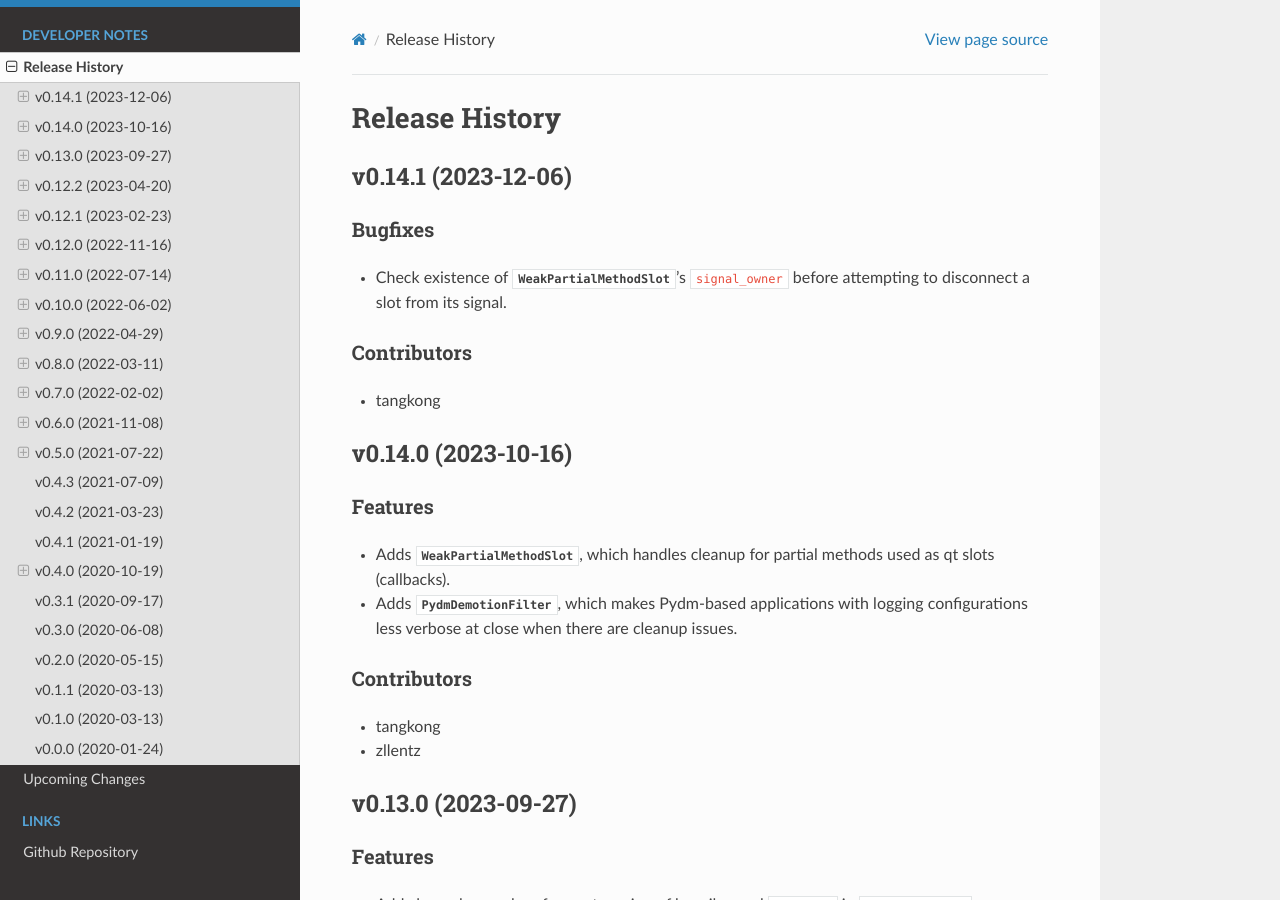
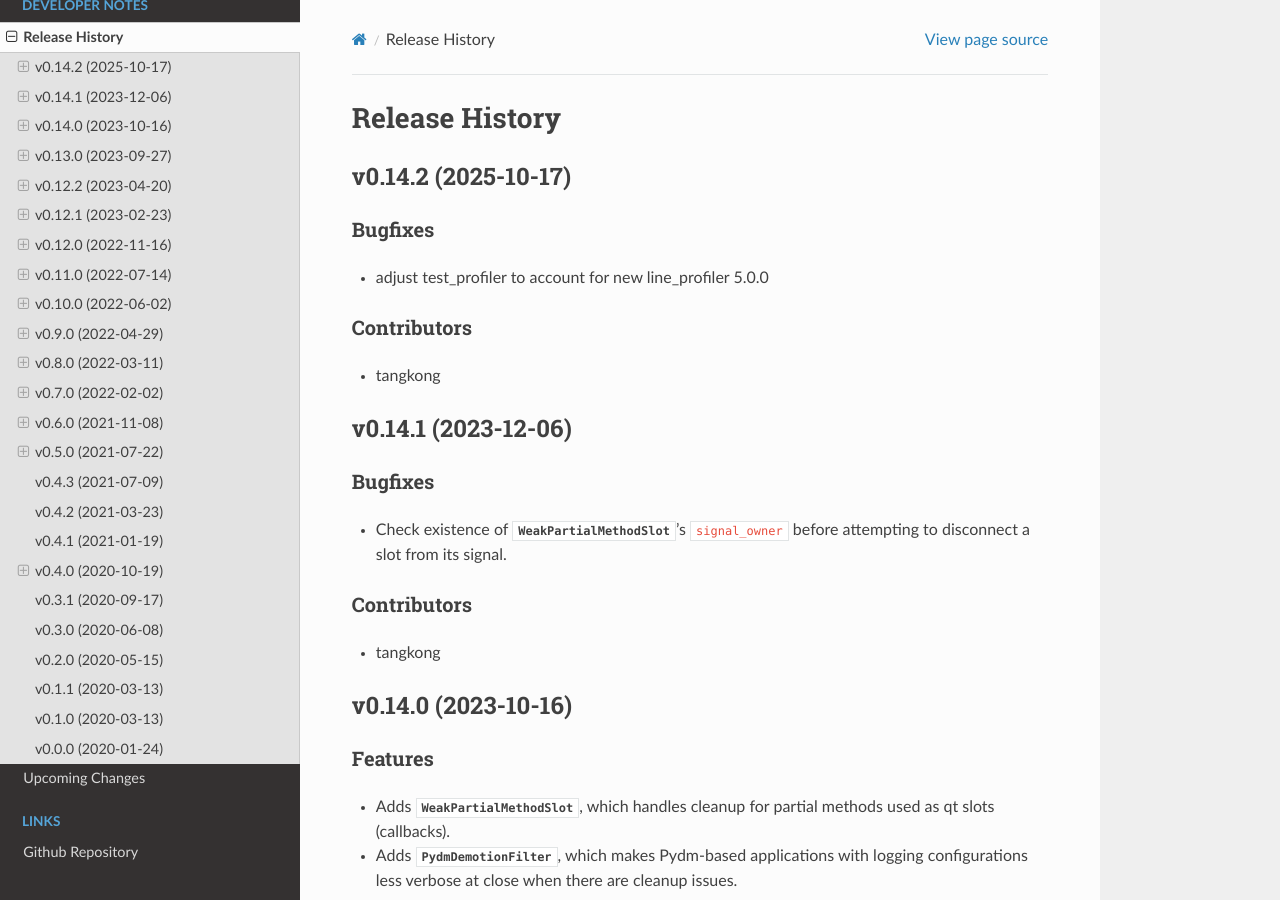
Before and after one commit to pcdshub/pcdsutils, a Sphinx documentation site: the page built from docs/source/releases.rst, in a window 1280 px wide and 900 px high. Built offline with Sphinx 7.4.7 and the Read the Docs theme 3.1.0, drawn with Linux system fonts in a browser that asks for light colours; pages that are not in the unit, such as notebooks, are missing from menus.

Commit message:
REL/DOC: release notes v0.14.2

```diff
--- a/docs/source/releases.rst
+++ b/docs/source/releases.rst
@@ -1,5 +1,18 @@
 Release History
 ###############
+
+
+v0.14.2 (2025-10-17)
+====================
+
+Bugfixes
+--------
+- adjust test_profiler to account for new line_profiler 5.0.0
+
+Contributors
+------------
+- tangkong
+
 
 
 v0.14.1 (2023-12-06)
```
Also changed, not shown: docs/source/upcoming_release_notes/87-bug_prof_naming.rst (deleted, +0 -22 lines).
